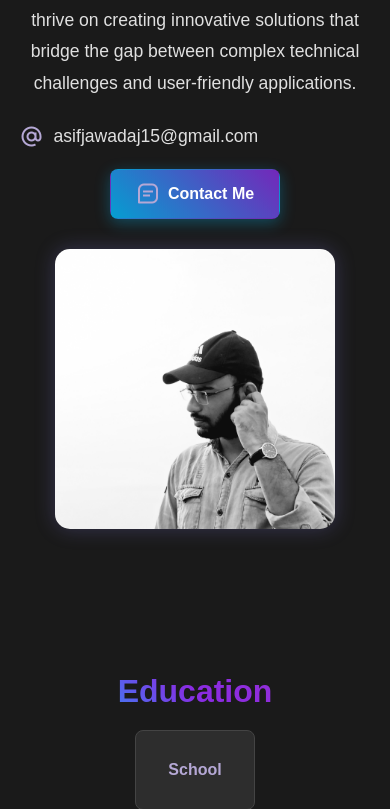
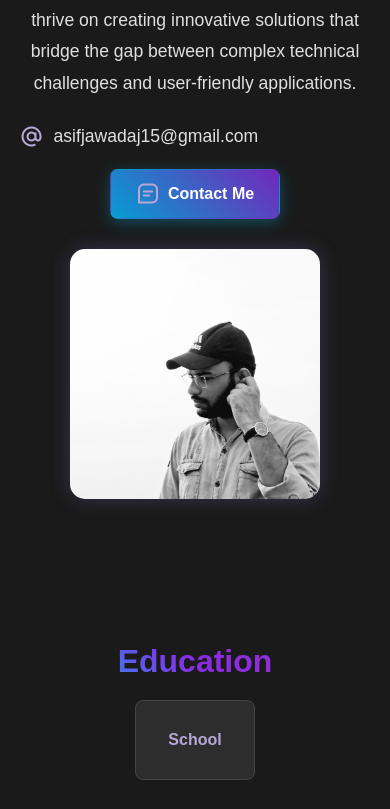
Before and after one commit to AsifJawad15/portfolio, a PHP site: page / in a window 390 px wide. Shown: the part 1183-1992 px from the top of the page. Run offline with PHP 8.4, Linux system fonts and the light colour scheme; data comes from the database, SQL or seed files in the repository; some libraries are stand-ins or nearby versions.

Commit message:
Reduce size for better visual balance

```diff
--- a/css/style.css
+++ b/css/style.css
@@ -353,11 +353,11 @@ h1, h2, h3, h4, h5, h6 {
   margin-bottom: 25px;
 }
 .about-image {
-  flex: 0 0 350px;
+  flex: 0 0 300px;
 }
 .about-photo {
   width: 100%;
-  height: 350px;
+  height: 300px;
   object-fit: cover;
   border-radius: 15px;
   box-shadow: 0 0 20px rgba(122,115,209,0.3);
@@ -538,8 +538,8 @@ h1, h2, h3, h4, h5, h6 {
     flex: 0 0 auto;
   }
   .about-photo {
-    width: 280px;
-    height: 280px;
+    width: 250px;
+    height: 250px;
   }
 }
 
```
